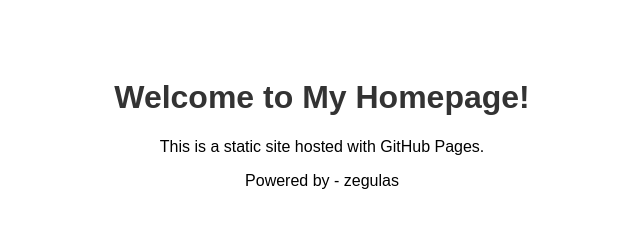
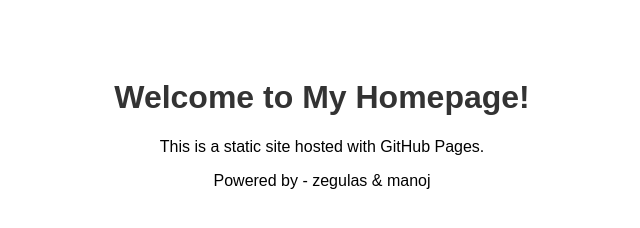
Before and after one commit to manoj-developer/manojpatil.github.io, a plain HTML site: page index.html in a window 1280 px wide. Shown: the whole page, without its empty margins (318-958 px from the left). Drawn offline with Linux system fonts and the light colour scheme.

Commit message:
Update index.html

```diff
--- a/index.html
+++ b/index.html
@@ -11,6 +11,6 @@
 <body>
   <h1>Welcome to My Homepage!</h1>
   <p>This is a static site hosted with GitHub Pages.</p>
-  <p>Powered by - zegulas</p>
+  <p>Powered by - zegulas & manoj</p>
 </body>
 </html>
```
